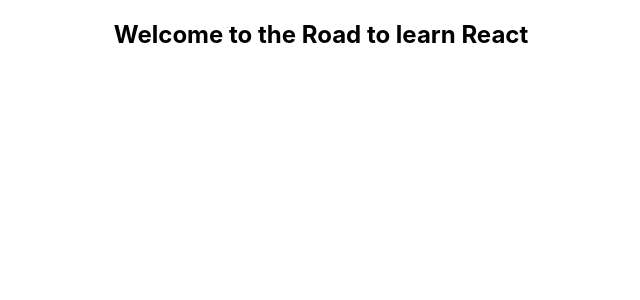
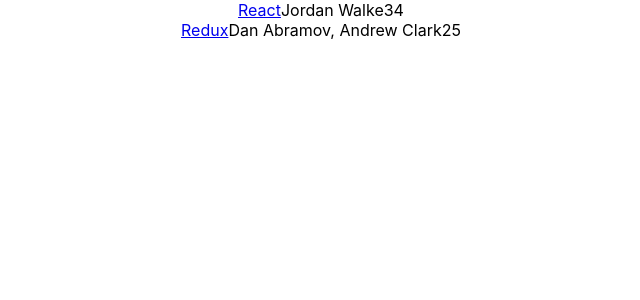
Before and after one commit to cwy007/hackernews, a React (Create React App) app: page / in a window 1280 px wide. Shown: the top 300 px of the page, without its empty margins (319-959 px from the left). Built offline with nearby package versions, Linux system fonts and the light colour scheme; the HTML template or start-up script is replaced by a standard one.

Commit message:
Display list data

```diff
--- a/src/App.js
+++ b/src/App.js
@@ -4,9 +4,40 @@
 class App extends Component {
   render() {
     const helloWorld = 'Welcome to the Road to learn React';
+
+    const list = [
+      {
+        title: 'React',
+        url: 'https://facebook.github.io/react/',
+        author: 'Jordan Walke',
+        num_comments: 3,
+        points: 4,
+        objectID: 0,
+      },
+      {
+        title: 'Redux',
+        url: 'https://github.com/reactjs/redux',
+        author: 'Dan Abramov, Andrew Clark',
+        num_comments: 2,
+        points: 5,
+        objectID: 1,
+      },
+    ];
+
     return (
       <div className="App">
-        <h2>{helloWorld}</h2>
+        {list.map(function(item) {
+          return (
+            <div key={item.objectID}>
+              <span>
+                <a href={item.url}>{item.title}</a>
+              </span>
+              <span>{item.author}</span>
+              <span>{item.num_comments}</span>
+              <span>{item.points}</span>
+            </div>
+          );
+        })}
       </div>
     );
   }
```
